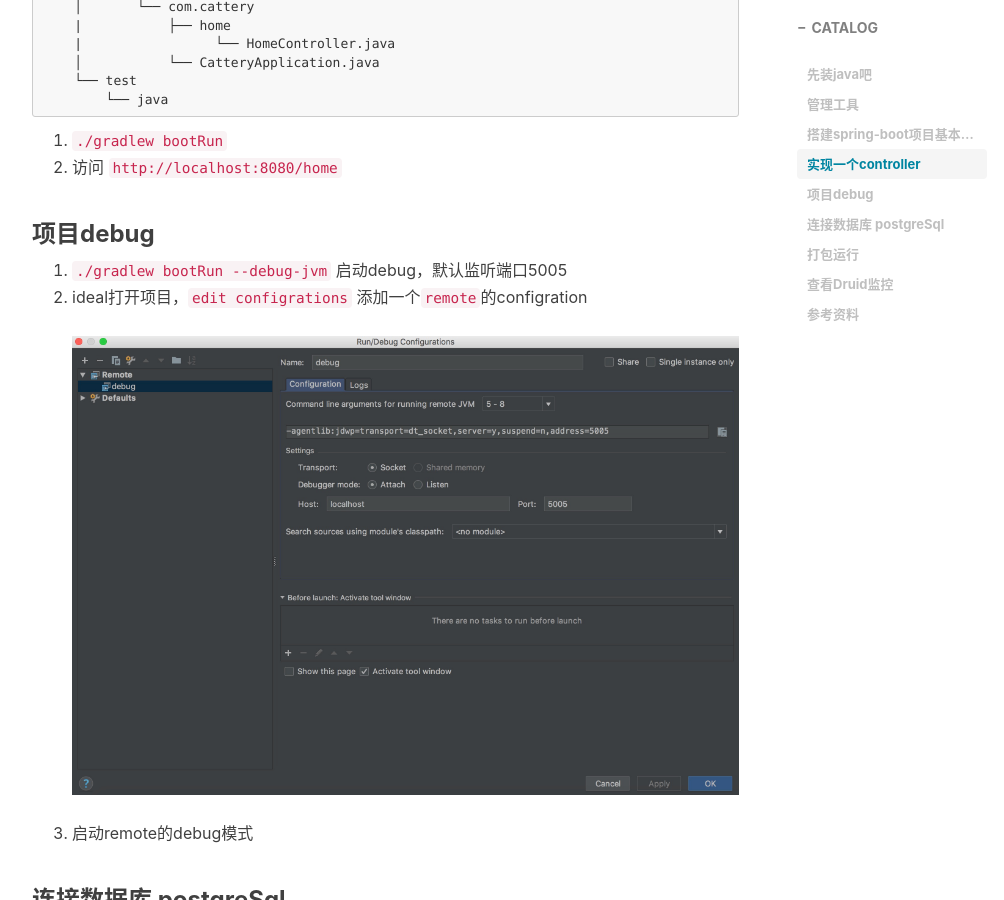
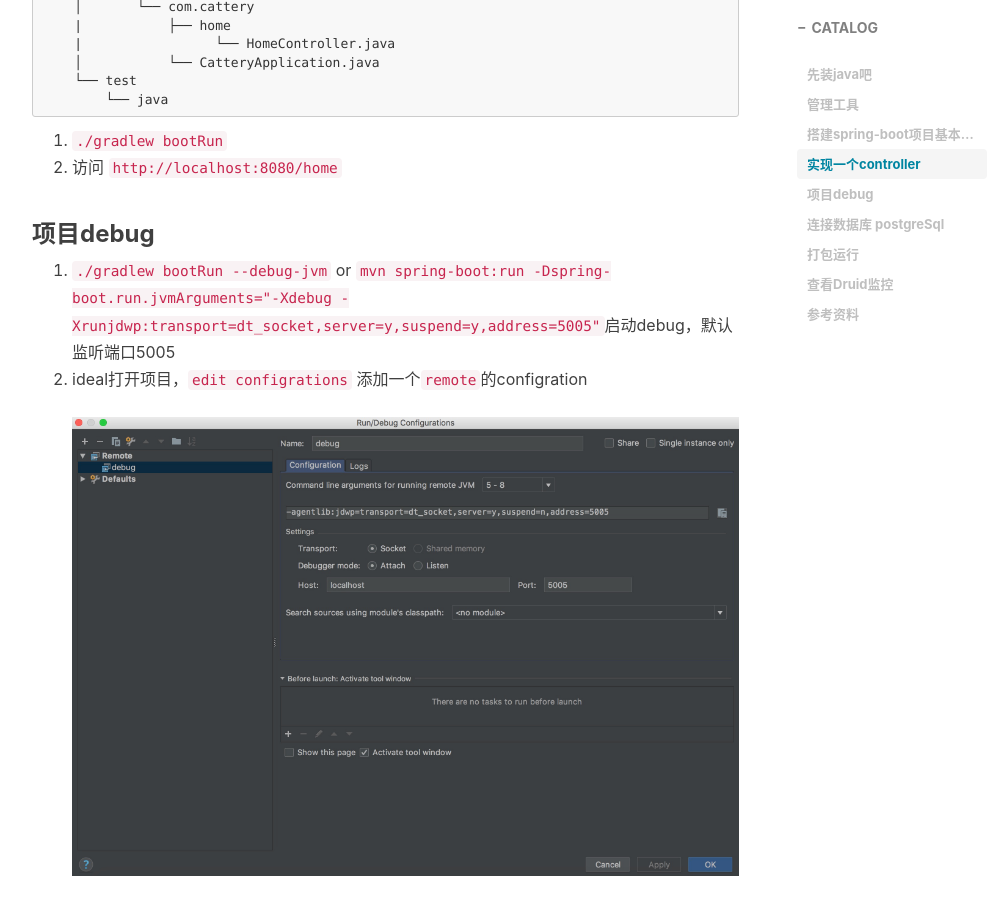
Before and after one commit to dongjx/dongjx.github.io, a Jekyll site: the page built from _posts/2018-05-20-搭建-spring-boot-项目.md, in a window 1280 px wide and 900 px high, scrolled down 2466 px. Shown: the whole window, without its empty margins (233-1237 px from the left). Built offline with Jekyll 4.4.1, drawn with Linux system fonts in a browser that asks for light colours; nearby versions of some CDN libraries; comment, search, counter and statistics services are not loaded.

Commit message:
Update 2018-05-20-搭建-spring-boot-项目.md

```diff
--- a/_posts/2018-05-20-搭建-spring-boot-项目.md
+++ b/_posts/2018-05-20-搭建-spring-boot-项目.md
@@ -108,7 +108,7 @@ public class HomeController {
 3. 访问 `http://localhost:8080/home`
 
 ### 项目debug
-1. `./gradlew bootRun --debug-jvm` 启动debug，默认监听端口5005
+1. `./gradlew bootRun --debug-jvm` or `mvn spring-boot:run -Dspring-boot.run.jvmArguments="-Xdebug -Xrunjdwp:transport=dt_socket,server=y,suspend=y,address=5005"`启动debug，默认监听端口5005
 2. ideal打开项目，`edit configrations` 添加一个`remote`的configration
 ![img](https://dongjx.github.io/img/posts/java-debug.png)
 3. 启动remote的debug模式
```
